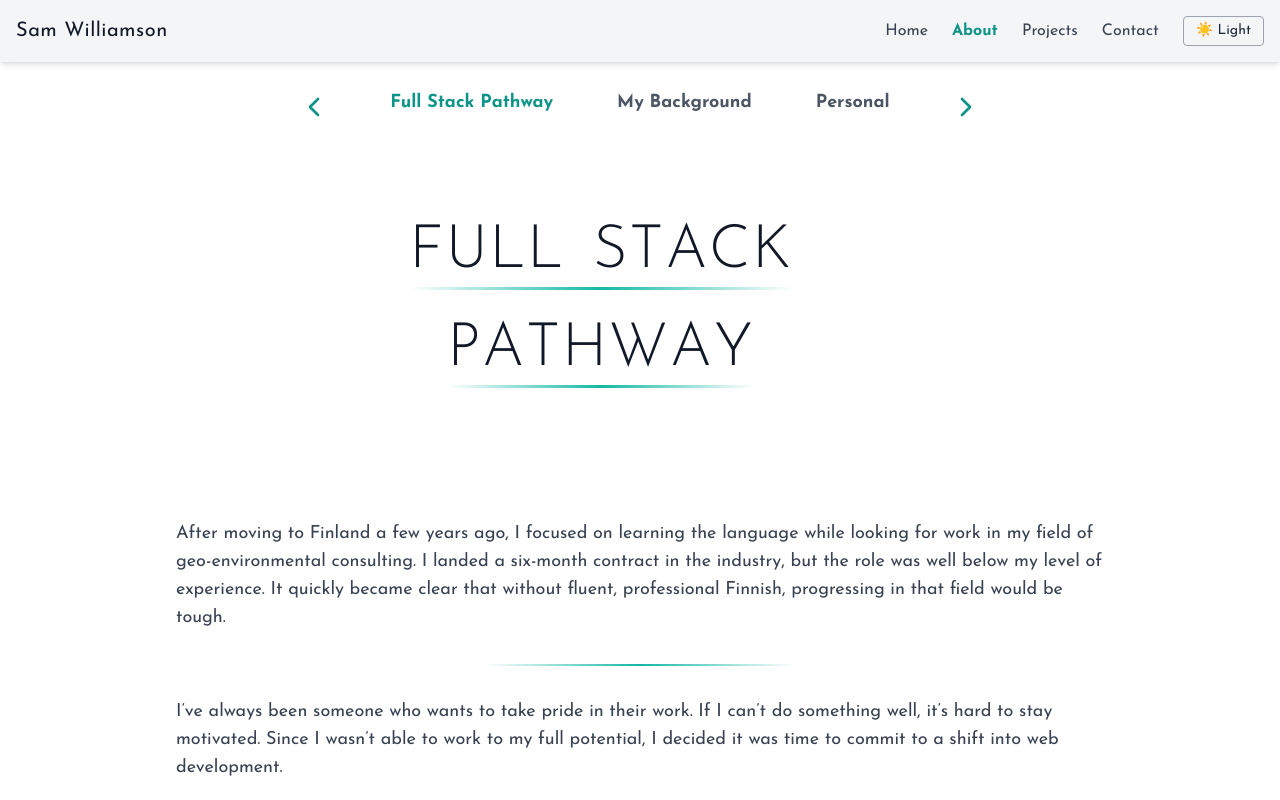
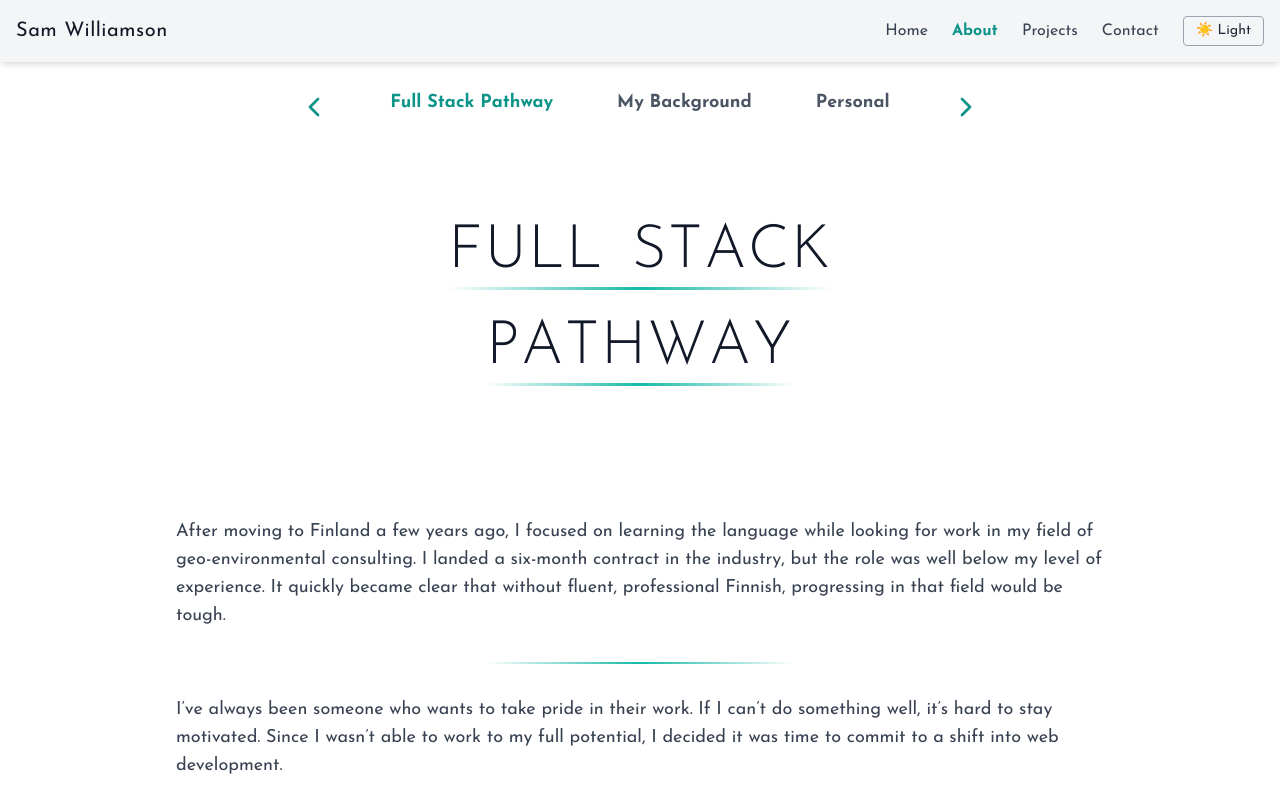
Before and after one commit to samw0907/PortfolioSite, a React (Vite) app in the folder portfolio-frontend/: page /about in a window 1280 px wide. Shown: the top 800 px of the page. Built offline with nearby package versions, Linux system fonts and the light colour scheme.

Commit message:
styling changes to personal section components

```diff
--- a/portfolio-frontend/src/components/AnimatedHeading.tsx
+++ b/portfolio-frontend/src/components/AnimatedHeading.tsx
@@ -93,13 +93,7 @@ const AnimatedHeading: React.FC<AnimatedHeadingProps> = ({
           return (
             <motion.div
               key={lineIndex}
-              style={{
-                display: 'block',
-                position: 'relative',
-                paddingBottom: 28,
-                marginBottom: lineIndex === 0 ? 10 : 0,
-                maxWidth: '850px',
-              }}
+              className="relative pb-7 mb-2 max-w-[850px] mx-auto"
               variants={lineContainerVariants}
               initial="hidden"
               animate="visible"
--- a/portfolio-frontend/src/components/StravaStats.tsx
+++ b/portfolio-frontend/src/components/StravaStats.tsx
@@ -45,12 +45,12 @@ export default function StravaStats() {
         Strava Stats
       </h2>
 
-      {/* Smaller Strava button */}
+      {/* Top-right button (hidden on small screens) */}
       <a
         href="https://www.strava.com/athletes/38491517"
         target="_blank"
         rel="noopener noreferrer"
-        className="absolute top-6 right-6 px-3 py-1.5 rounded-full bg-orange-600 text-white text-xs sm:text-sm font-medium tracking-wide shadow-sm hover:bg-orange-700 dark:hover:bg-orange-500 transition-colors"
+        className="hidden sm:block absolute top-6 right-6 px-3 py-1.5 rounded-full bg-orange-600 text-white text-xs sm:text-sm font-medium tracking-wide shadow-sm hover:bg-orange-700 dark:hover:bg-orange-500 transition-colors"
       >
         My Strava
       </a>
@@ -75,7 +75,7 @@ export default function StravaStats() {
 
       {/* Table */}
       <div className="overflow-x-auto rounded-xl border border-gray-300 dark:border-gray-700 bg-white dark:bg-gray-900">
-        <table className="w-full text-base text-center border-collapse table-fixed">
+        <table className="w-full text-sm sm:text-base text-center border-collapse table-fixed">
           <thead className="bg-gray-200 dark:bg-gray-800 text-gray-700 dark:text-gray-200">
             <tr>
               <th className="py-3 px-4 text-left font-semibold">Metric</th>
@@ -84,7 +84,7 @@ export default function StravaStats() {
               <th className="font-semibold min-w-[5ch]">Swim</th>
             </tr>
           </thead>
-          <tbody className="text-gray-800 dark:text-gray-100 font-josefin">
+          <tbody className="text-gray-800 dark:text-gray-100 font-josefin text-xs sm:text-sm md:text-base">
             <tr className="even:bg-gray-50 dark:even:bg-gray-800">
               <td className="py-3 px-4 text-left font-medium">Activities</td>
               <td className="min-w-[5ch]">{data.run.count}</td>
@@ -112,6 +112,18 @@ export default function StravaStats() {
           </tbody>
         </table>
       </div>
+
+      {/* Mobile-only button below table */}
+      <div className="sm:hidden flex justify-center mt-6">
+        <a
+          href="https://www.strava.com/athletes/38491517"
+          target="_blank"
+          rel="noopener noreferrer"
+          className="px-3 py-1.5 rounded-full bg-orange-600 text-white text-xs font-medium tracking-wide shadow-sm hover:bg-orange-700 dark:hover:bg-orange-500 transition-colors"
+        >
+          My Strava
+        </a>
+      </div>
     </div>
   )
 }
```
